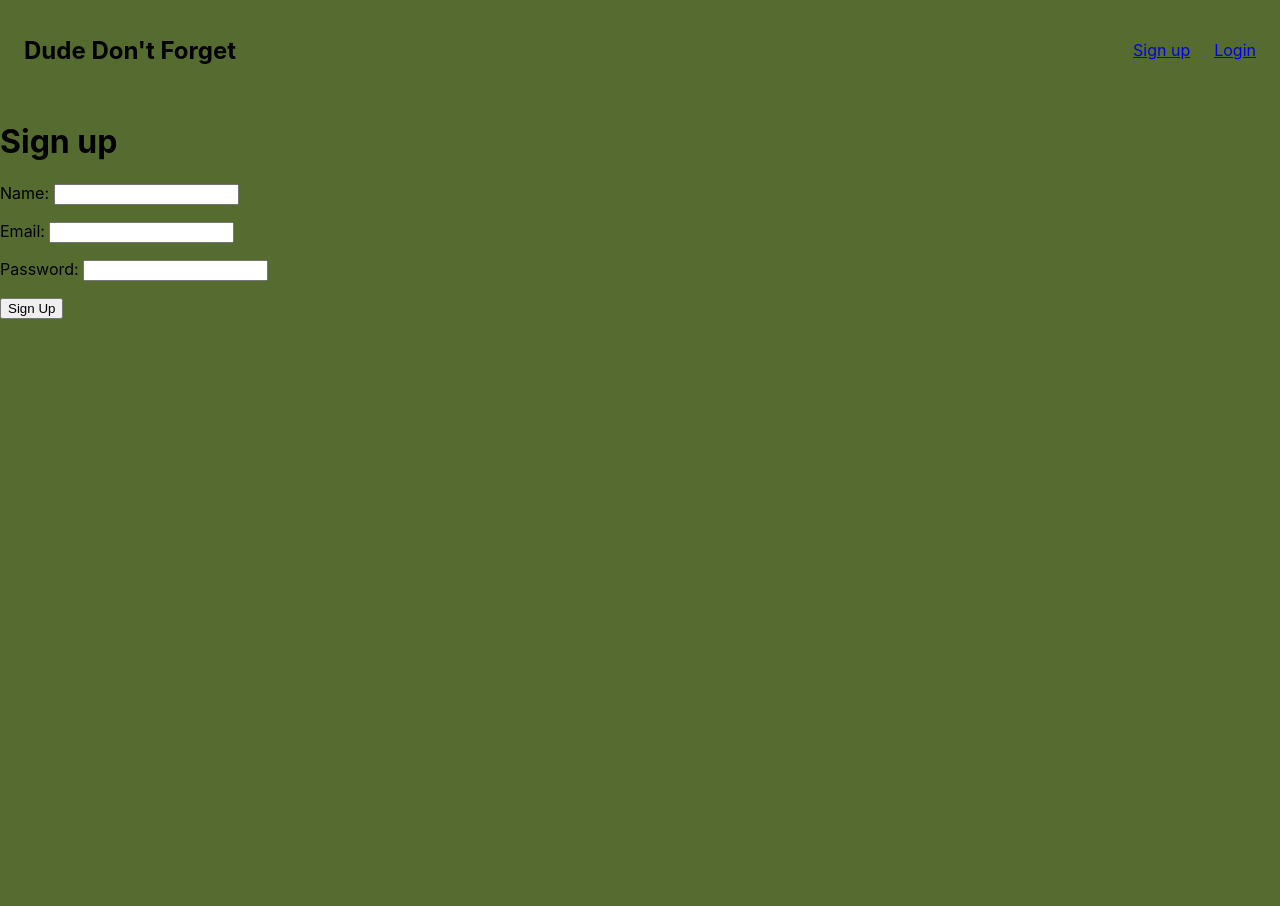
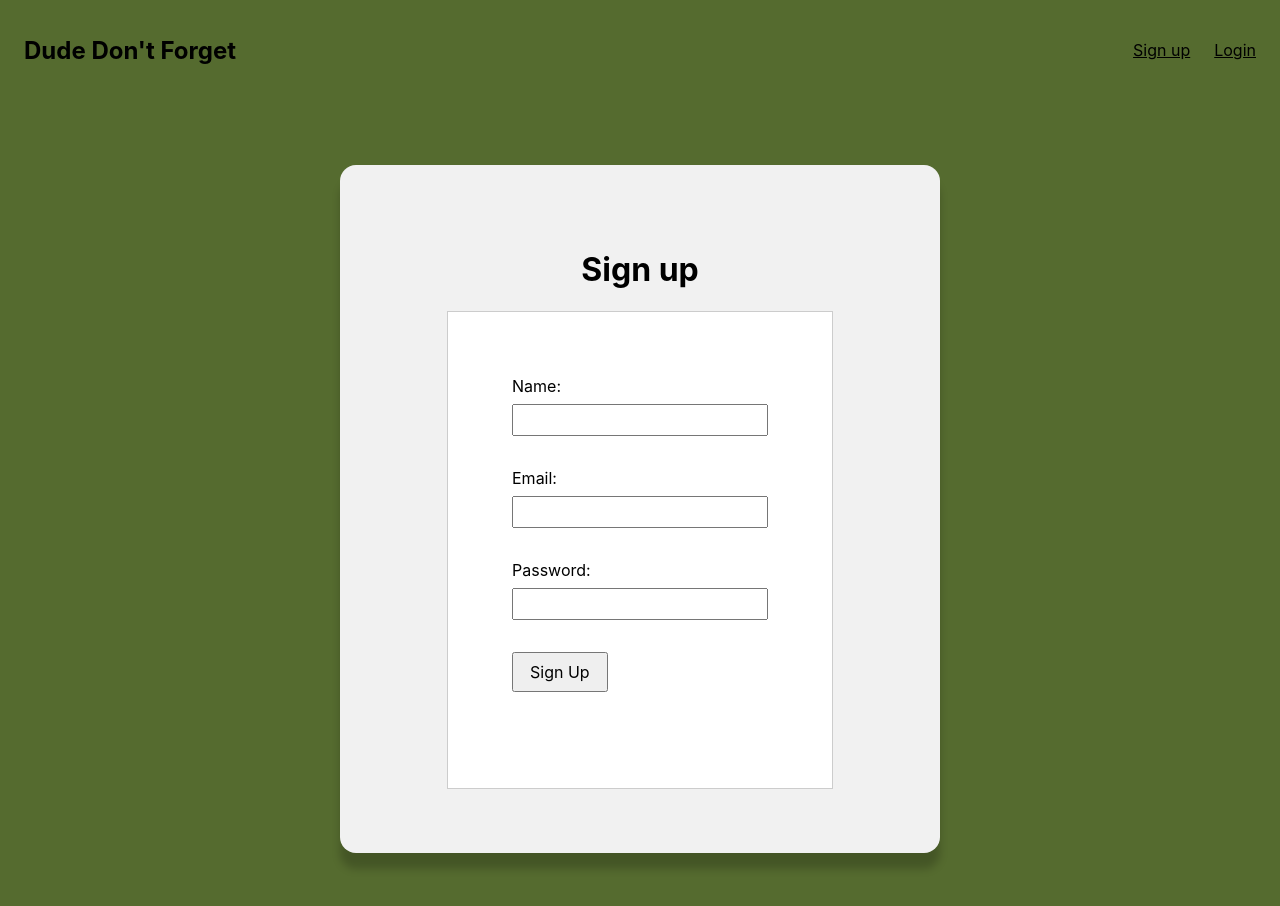
Before and after one commit to designdegenerate/dude-dont-forget, a React (Create React App) app: page /signup in a window 1280 px wide. Shown: the top 906 px of the page. Before the commit the page ends 800 px from the top, so only its background shows below. Built offline with nearby package versions, Linux system fonts and the light colour scheme; no server answers.

Commit message:
feat:signing matching

```diff
--- a/src/components/NavBar/styles.css
+++ b/src/components/NavBar/styles.css
@@ -10,3 +10,7 @@ nav > div{
     display: flex;
     gap: 24px;
 }
+
+nav a {
+    color: inherit;
+}
--- a/src/pages/SignUp/SignUp.js
+++ b/src/pages/SignUp/SignUp.js
@@ -3,6 +3,8 @@ import { useDispatch, useSelector } from "react-redux";
 import { useNavigate } from "react-router-dom";
 import { signUp } from "../../store/user/actions";
 import { selectToken } from "../../store/user/selectors";
+
+import "../Login/styles.css"
 
 export default function SignUp() {
   const [name, setName] = useState("");
@@ -23,42 +25,29 @@ export default function SignUp() {
     }
   });
   return (
-    <div>
+    <div className="login-page" >
       <h1>Sign up</h1>
       <form onSubmit={handleSubmit}>
-        <p>
-          <label>
-            Name:{" "}
+        <label>Name: </label>
+
         <input
           type="text"
           value={name}
           onChange={(e) => setName(e.target.value)}
         />
-          </label>
-        </p>
-        <p>
-          <label>
-            Email:{" "}
+        <label>Email: </label>
         <input
           type="email"
           value={email}
           onChange={(e) => setEmail(e.target.value)}
         />
-          </label>
-        </p>
-        <p>
-          <label>
-            Password:{" "}
+        <label>Password: </label>
         <input
           type="password"
           value={password}
           onChange={(e) => setPassword(e.target.value)}
         />
-          </label>
-        </p>
-        <p>
         <button type="submit">Sign Up</button>
-        </p>
       </form>
     </div>
   );
```
Lines whose indentation alone changed are shown as unchanged.
